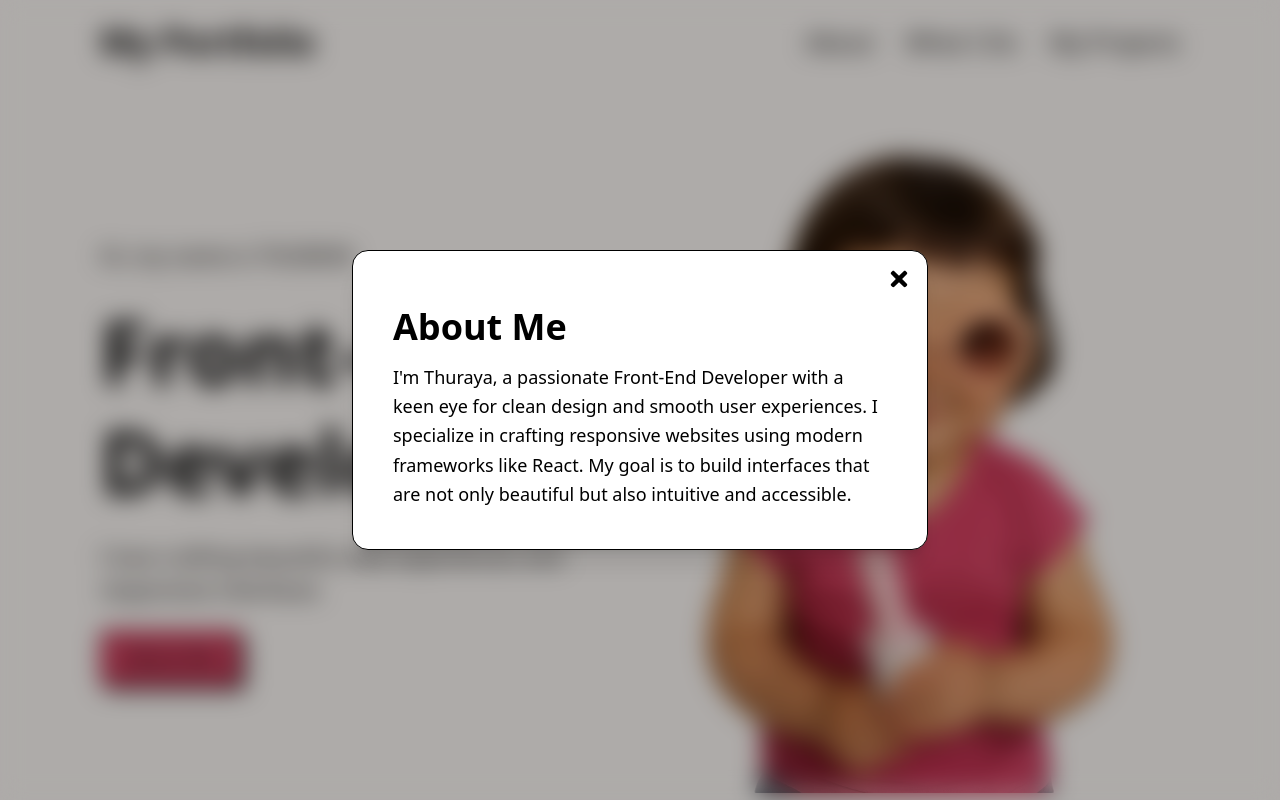
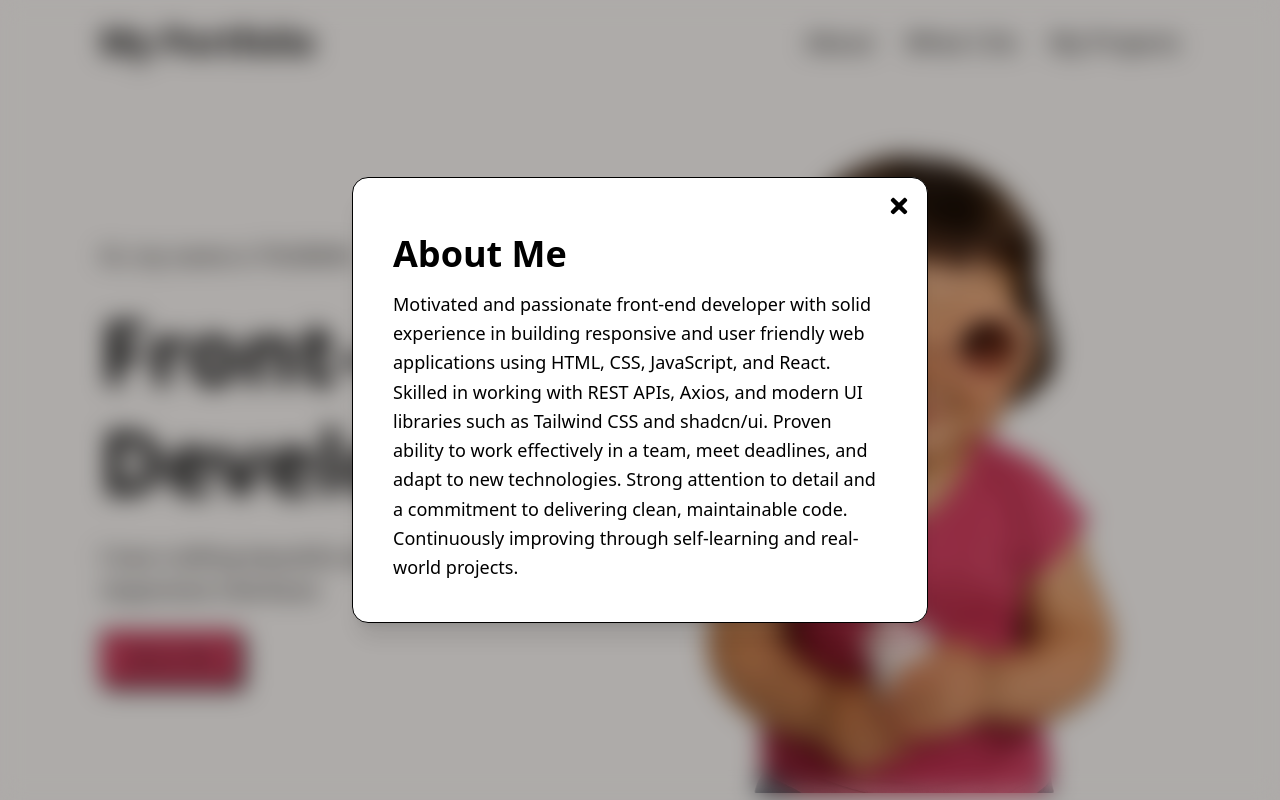
Before and after one commit to thuryaaldj/Thuraya-s-portfolio, a React (Vite) app: page / in a window 1280 px wide. Both pictures are taken after a click on the button "About Me". Shown: the top 800 px of the page. Built offline with nearby package versions, Linux system fonts and the light colour scheme.

Commit message:
تعديل المشاريع وإضافة db.json

```diff
--- a/src/components/Hero.jsx
+++ b/src/components/Hero.jsx
@@ -39,9 +39,14 @@ const Hero = () => {
             </button>
             <h3 className="modal-title">About Me</h3>
             <p className="modal-description">
-              I'm Thuraya, a passionate Front-End Developer with a keen eye for clean design and smooth user experiences.
-              I specialize in crafting responsive websites using modern frameworks like React.
-              My goal is to build interfaces that are not only beautiful but also intuitive and accessible.
+              Motivated and passionate front-end developer with solid experience in building responsive and user
+friendly web
+applications using HTML, CSS, JavaScript, and React. Skilled in working with REST APIs, Axios, and modern
+UI
+libraries such as Tailwind CSS and shadcn/ui. Proven ability to work effectively in a team, meet deadlines,
+and adapt to
+new technologies. Strong attention to detail and a commitment to delivering clean, maintainable
+code. Continuously improving through self-learning and real-world projects.
             </p>
           </div>
         </div>
```
